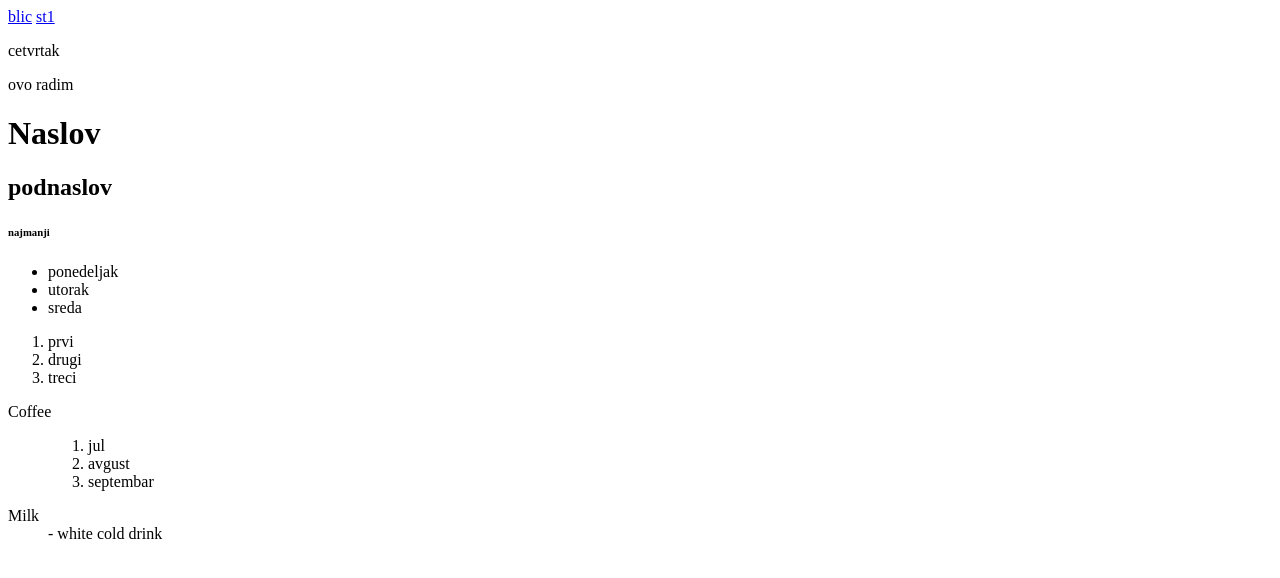
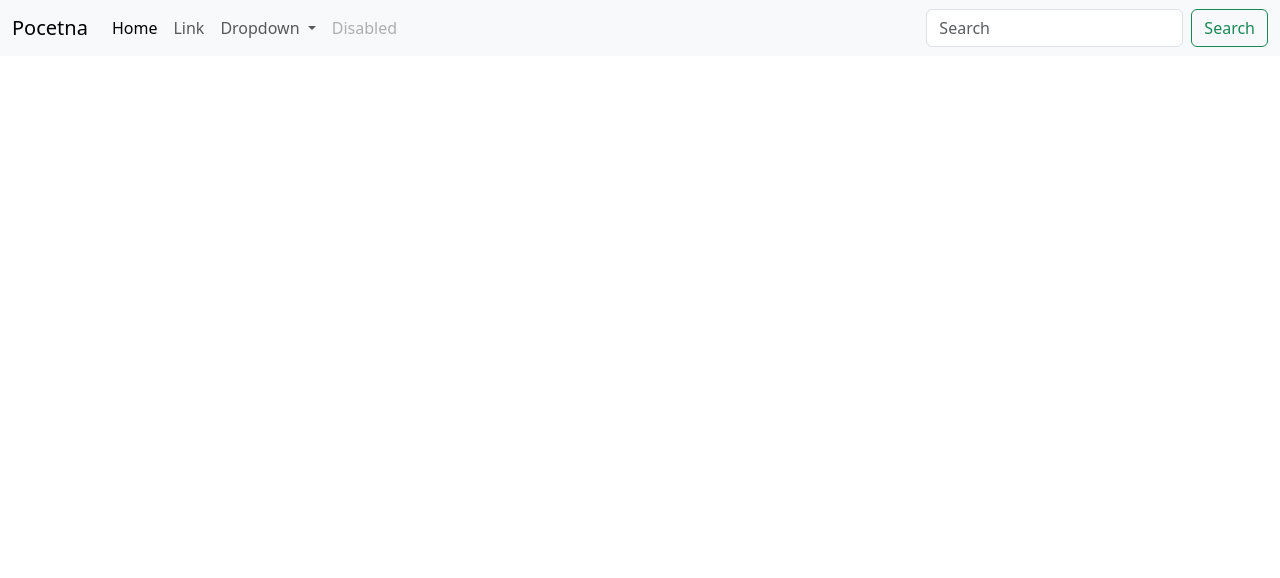
Before and after one commit to Aleksaz7/aleksa, a plain HTML site: page index.html in a window 1280 px wide. Drawn offline with nearby package versions, Linux system fonts and the light colour scheme.

Commit message:
Add files via upload

```diff
--- a/index.html
+++ b/index.html
@@ -3,38 +3,48 @@
 <head>
     <meta charset="UTF-8">
     <meta name="viewport" content="width=device-width, initial scale=1.">
-    <title>Naslovnica</title>
+    <title>sajt</title>
+    <link href="https://cdn.jsdelivr.net/npm/bootstrap@5.3.2/dist/css/bootstrap.min.css" rel="stylesheet" integrity="sha384-T3c6CoIi6uLrA9TneNEoa7RxnatzjcDSCmG1MXxSR1GAsXEV/Dwwykc2MPK8M2HN" crossorigin="anonymous">
 </head>
 <body>
-    <a href="https://www.blic.rs/">blic</a>
-    <a href="strane/strana1.html">st1</a>
-    <p>cetvrtak</p>
-    <p>ovo radim</p>
-    <h1>Naslov</h1>
-    <h2>podnaslov</h2>
-    <h6>najmanji</h6>
+<script src="https://cdn.jsdelivr.net/npm/bootstrap@5.3.2/dist/js/bootstrap.bundle.min.js" integrity="sha384-C6RzsynM9kWDrMNeT87bh95OGNyZPhcTNXj1NW7RuBCsyN/o0jlpcV8Qyq46cDfL" crossorigin="anonymous"></script>
+<nav class="navbar navbar-expand-lg bg-body-tertiary">
+    <div class="container-fluid">
+      <a class="navbar-brand" href="#">Pocetna</a>
+      <button class="navbar-toggler" type="button" data-bs-toggle="collapse" data-bs-target="#navbarSupportedContent" aria-controls="navbarSupportedContent" aria-expanded="false" aria-label="Toggle navigation">
+        <span class="navbar-toggler-icon"></span>
+      </button>
+      <div class="collapse navbar-collapse" id="navbarSupportedContent">
+        <ul class="navbar-nav me-auto mb-2 mb-lg-0">
+          <li class="nav-item">
+            <a class="nav-link active" aria-current="page" href="#">Home</a>
+          </li>
+          <li class="nav-item">
+            <a class="nav-link" href="#">Link</a>
+          </li>
+          <li class="nav-item dropdown">
+            <a class="nav-link dropdown-toggle" href="#" role="button" data-bs-toggle="dropdown" aria-expanded="false">
+              Dropdown
+            </a>
+            <ul class="dropdown-menu">
+              <li><a class="dropdown-item" href="../aleksa/strane/CSS">CSS</a></li>
+              <li><a class="dropdown-item" href="../aleksa/strane/HTML">HTML</a></li>
+              <li><a class="dropdown-item" href="../aleksa/strane/JS">JS</a ></li>
+              <li><hr class="dropdown-divider"></li>
+              <li><a class="dropdown-item" href="#">Something else here</a></li>
+            </ul>
+          </li>
+          <li class="nav-item">
+            <a class="nav-link disabled" aria-disabled="true">Disabled</a>
+          </li>
+        </ul>
+        <form class="d-flex" role="search">
+          <input class="form-control me-2" type="search" placeholder="Search" aria-label="Search">
+          <button class="btn btn-outline-success" type="submit">Search</button>
+        </form>
+      </div>
+    </div>
+  </nav>
+</body>
 
-    <ul>
-        <li>ponedeljak</li>
-        <li>utorak</li>
-        <li>sreda</li>
-    </ul>
-    <ol>
-        <li>prvi</li>
-        <li>drugi</li>
-        <li>treci</li>
-    </ol>
-    <dl>
-        <dt>Coffee</dt>
-        <dd>
-            <ol>
-                <li>jul</li>
-                <li>avgust</li>
-                <li>septembar</li>
-            </ol>
-        </dd>
-        <dt>Milk</dt>
-        <dd>- white cold drink</dd>
-    </dl>
- </body>
 </html>
```
